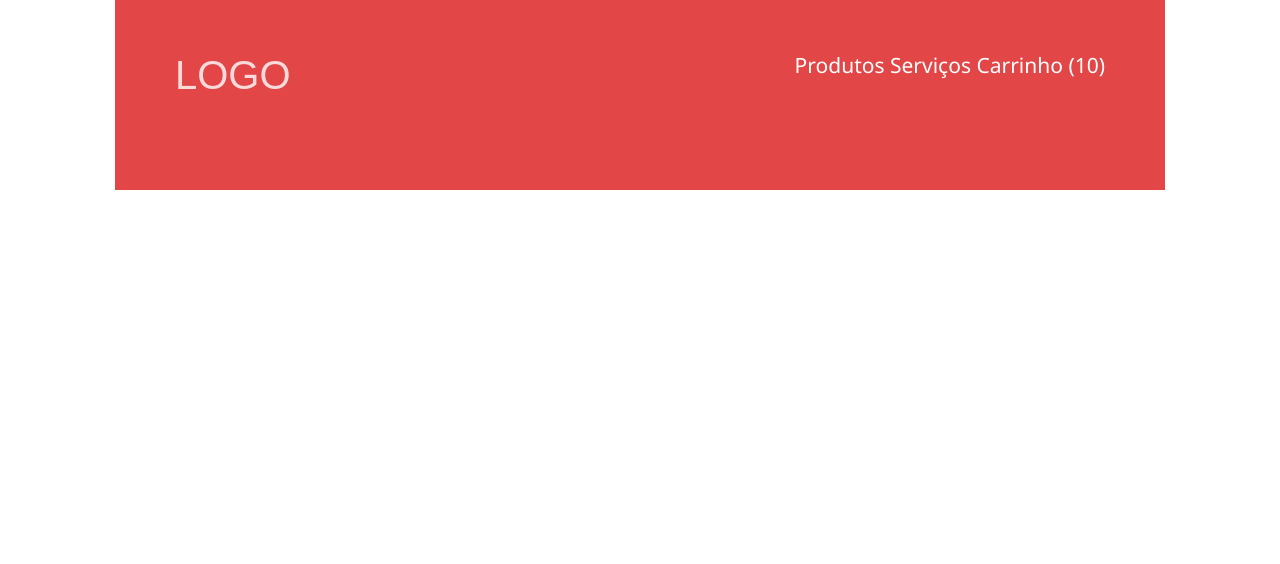
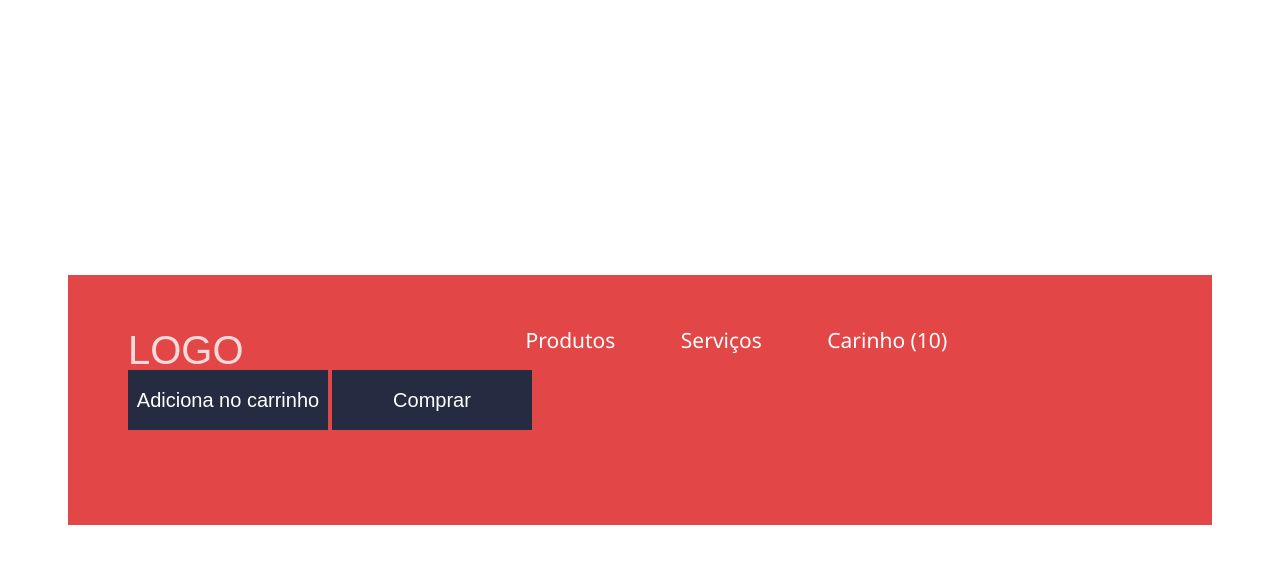
Before and after one commit to felipecamargo8/loja-fone, a plain HTML site: page index.html in a window 1280 px wide. Drawn offline with Linux system fonts and the light colour scheme.

Commit message:
Aula final 004

```diff
--- /dev/null
+++ b/css/button-store.css
@@ -0,0 +1,13 @@
+.button-store {
+  display: inline-block;
+  background-color: #252c41;
+  font-size: 20px;
+  color: #fff;
+  font-family: Arial, "Roboto", sans-serif;
+  width: 200px;
+  height: 60px;
+  line-height: 60px;
+  margin-right: 0;
+  text-align: center;
+  text-decoration: none;
+}
--- /dev/null
+++ b/css/conteiner-store.css
@@ -0,0 +1,9 @@
+.conteiner-store {
+  background-color: #e24647;
+  position: absolute;
+  padding: 55px 60px 95px;
+  width: 80%;
+  left: 50%;
+  top: 50%;
+  transform: translateX(-50%) translateY(-50%);
+}
--- a/header.css
+++ b/css/header-store.css
@@ -1,24 +1,27 @@
-header {
-  background-color: #e24647;
+.header-store {
   color: #ffffff;
   overflow: hidden;
-  margin: 0 115px;
-  padding: 55px 60px 95px;
+  width: 80%;
 }
-
-h1 {
+.title {
   font-size: 40px;
   font-family: Arial, "Roboto", sans-serif;
   opacity: 0.8;
   float: left;
 }
-nav {
+
+.navigation {
   font-size: 21px;
   font-family: "Segoe UI", "Roboto", sans-serif;
   float: right;
 }
 
-a {
+.action {
   text-decoration: none;
   color: inherit;
+  margin-right: 60px;
 }
+
+.last {
+  margin-right: 0;
+}
--- a/index.html
+++ b/index.html
@@ -4,20 +4,32 @@
     <meta charset="utf-8" />
     <title>Loja Fone</title>
 
-    <link href="https://fonts.googleapis.com/css?family=Roboto:300,400,700" rel="stylesheet">
-    <link rel="stylesheet" href="reset.css" />
-    <link rel="stylesheet" href="header.css" />
+    <link
+      href="https://fonts.googleapis.com/css?family=Roboto:300,400,700"
+      rel="stylesheet"
+    />
+    <link rel="stylesheet" href="css/reset.css" />
+    <link rel="stylesheet" href="css/conteiner-store.css" />
+    <link rel="stylesheet" href="css/header-store.css" />
+    <link rel="stylesheet" href="css/button-store.css" />
   </head>
 
   <body>
-    <header>
-      <h1>LOGO</h1>
+    <div class="conteiner-store">
+      <header class="header-store">
+        <h1 class="title">LOGO</h1>
 
-      <nav>
-        <a href="https://collabcode.training/"> Produtos </a>
-        <a href="https://collabcode.training/">Serviços</a>
-        <a href="https://collabcode.training/ "> Carrinho (10)</a>
-      </nav>
-    </header>
+        <nav class="navigation">
+          <a class="action" href="https://collabcode.training/"> Produtos </a>
+          <a class="action" href="https://collabcode.training/">Serviços</a>
+          <a class="action last" href="https://collabcode.training/ "
+            >Carinho (10)</a
+          >
+        </nav>
+      </header>
+
+      <a class="button-store" href="comprar.html">Adiciona no carrinho</a>
+      <a class="button-store" href="comprar.html">Comprar </a>
+    </div>
   </body>
 </html>
```
Also changed, not shown: comprar.html (added, +21 -0 lines), css/reset.css (renamed from reset.css).
